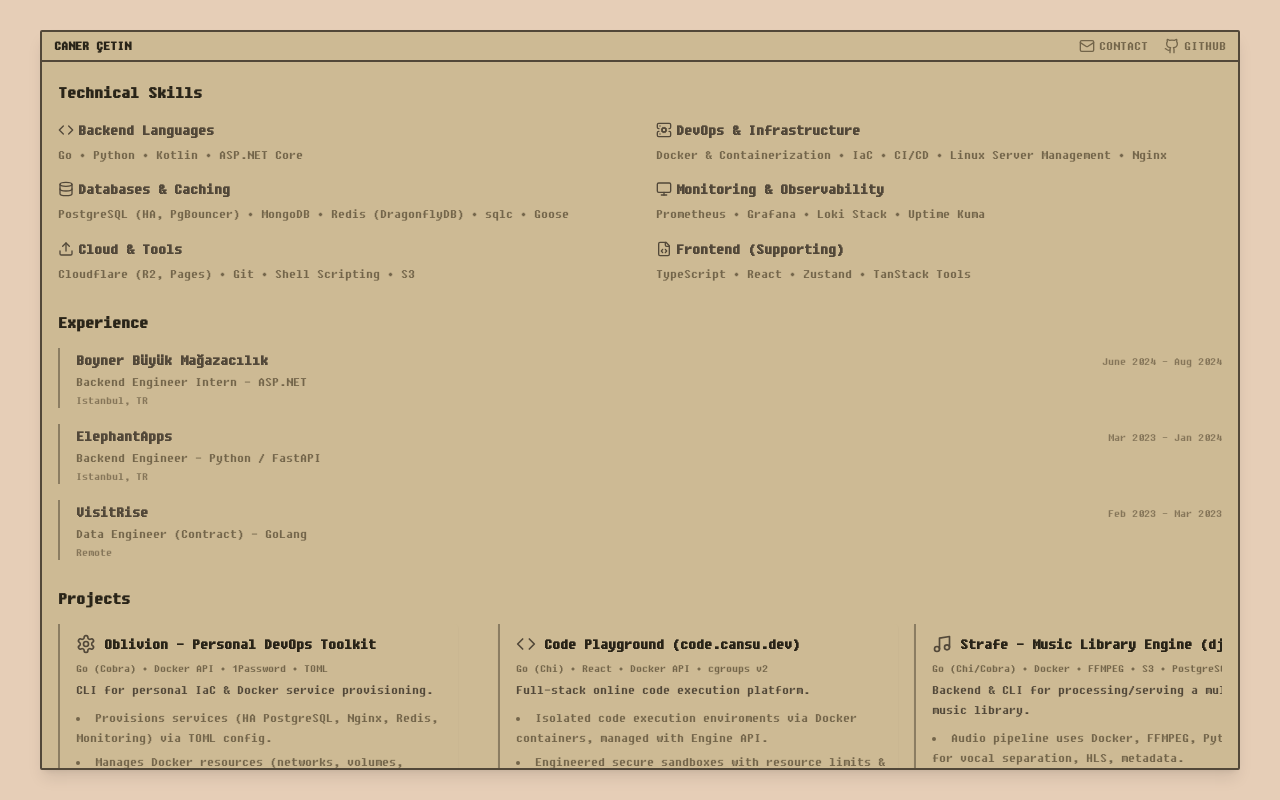
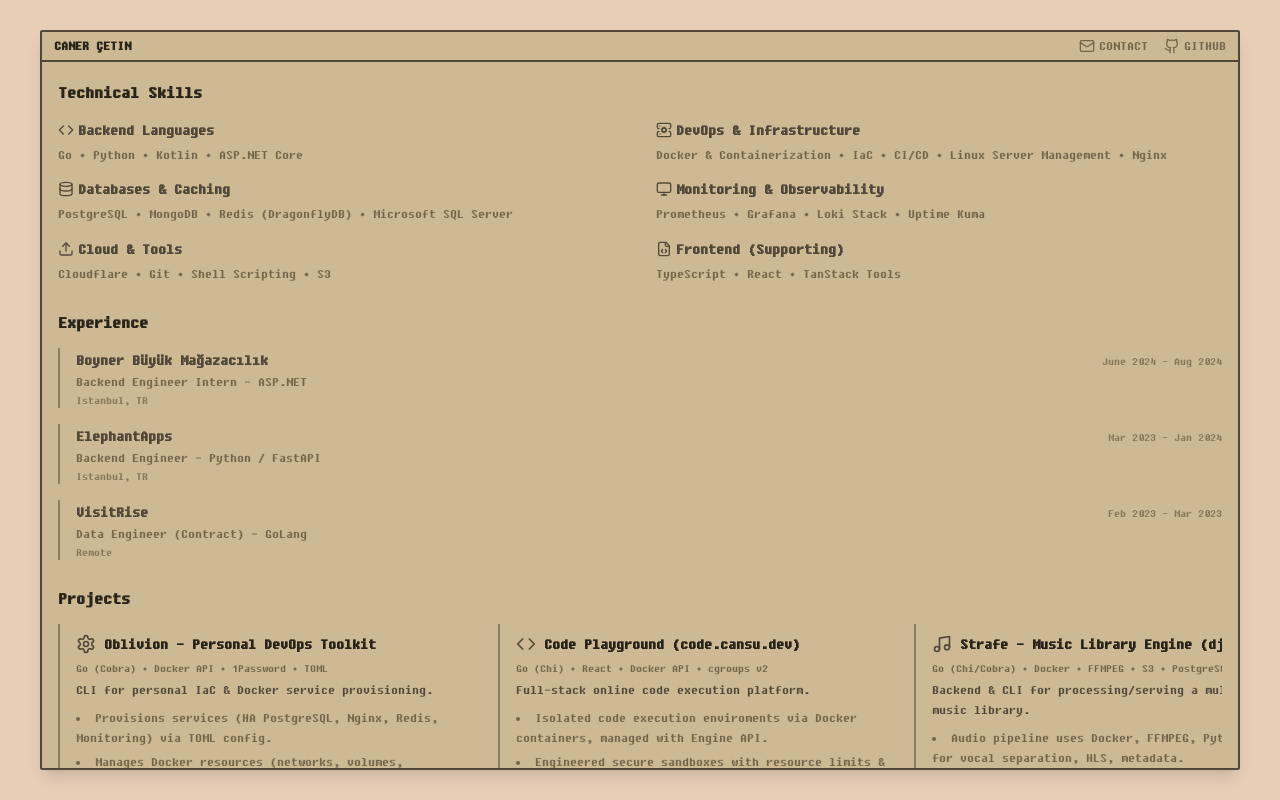
Before and after one commit to caner-cetin/resume-cansu-dev, a React (Vite) app: page / in a window 1280 px wide. Built offline with nearby package versions, Linux system fonts and the light colour scheme.

Commit message:
less buzzwords

```diff
--- a/src/Resume.tsx
+++ b/src/Resume.tsx
@@ -53,11 +53,11 @@ const Resume = () => {
   const skills = [
     { category: 'Backend Languages', items: ['Go', 'Python', 'Kotlin', 'ASP.NET Core'], icon: <Code className="w-4 h-4 mr-1" /> },
     { category: 'DevOps & Infrastructure', items: ['Docker & Containerization', 'IaC', 'CI/CD', 'Linux Server Management', 'Nginx'], icon: <ServerCog className="w-4 h-4 mr-1" /> },
-    { category: 'Databases & Caching', items: ['PostgreSQL (HA, PgBouncer)', 'MongoDB', 'Redis (DragonflyDB)', 'sqlc', 'Goose'], icon: <Database className="w-4 h-4 mr-1" /> },
+    { category: 'Databases & Caching', items: ['PostgreSQL', 'MongoDB', 'Redis (DragonflyDB)', 'Microsoft SQL Server'], icon: <Database className="w-4 h-4 mr-1" /> },
     { category: 'Monitoring & Observability', items: ['Prometheus', 'Grafana', 'Loki Stack', 'Uptime Kuma'], icon: <Monitor className="w-4 h-4 mr-1" /> },
-    { category: 'Cloud & Tools', items: ['Cloudflare (R2, Pages)', 'Git', 'Shell Scripting', 'S3'], icon: <LucideUpload className="w-4 h-4 mr-1" /> },
+    { category: 'Cloud & Tools', items: ['Cloudflare', 'Git', 'Shell Scripting', 'S3'], icon: <LucideUpload className="w-4 h-4 mr-1" /> },
     // Frontend remains concise
-    { category: 'Frontend (Supporting)', items: ['TypeScript', 'React', 'Zustand', 'TanStack Tools'], icon: <FileCode className="w-4 h-4 mr-1" /> },
+    { category: 'Frontend (Supporting)', items: ['TypeScript', 'React', 'TanStack Tools'], icon: <FileCode className="w-4 h-4 mr-1" /> },
   ];
 
   const employment = [ // Content remains the same, just rendering changes
```
